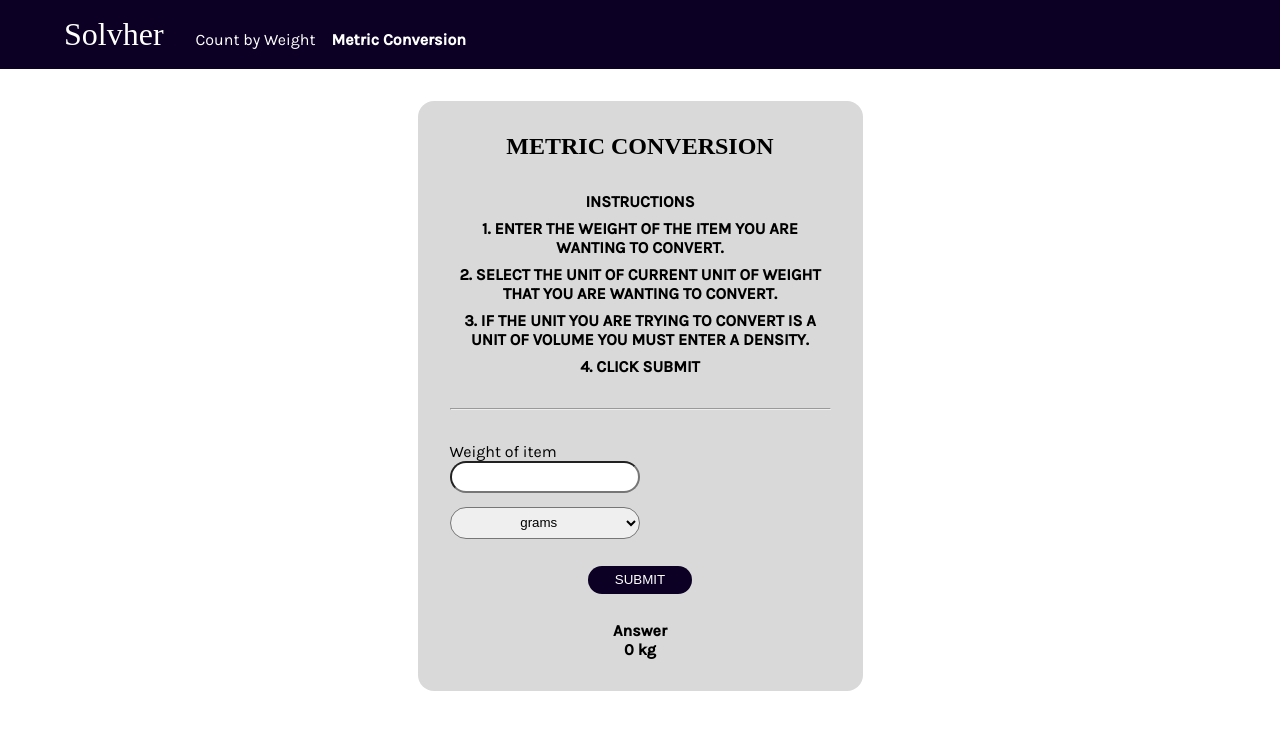
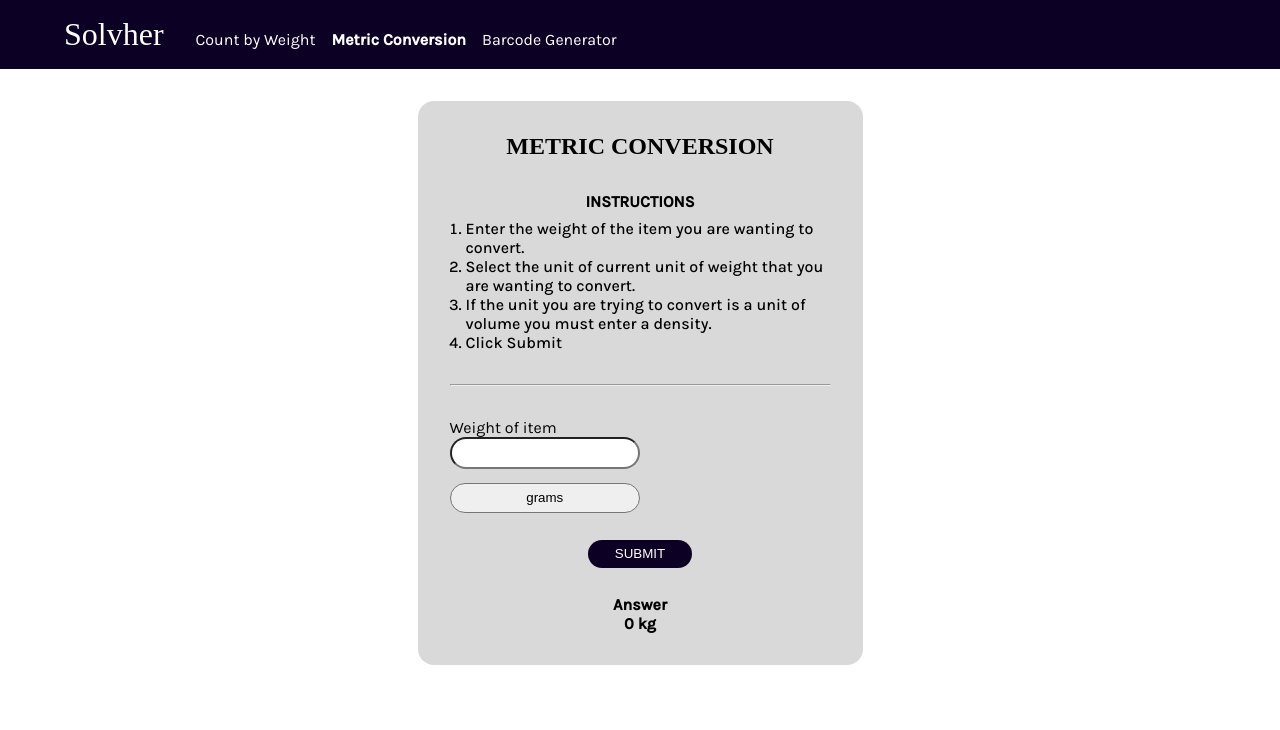
Before and after one commit to dangero1990/Solvher, a React (Create React App) app: page /metric-conversion in a window 1280 px wide. Shown: the top 730 px of the page. Built offline with nearby package versions, Linux system fonts and the light colour scheme; a web font is replaced by a local one.

Commit message:
added barcode generator

```diff
--- a/package.json
+++ b/package.json
@@ -9,6 +9,7 @@
     "@testing-library/jest-dom": "^5.17.0",
     "@testing-library/react": "^13.4.0",
     "@testing-library/user-event": "^13.5.0",
+    "jsbarcode": "^3.11.6",
     "react": "^18.2.0",
     "react-dom": "^18.2.0",
     "react-router-dom": "^6.15.0",
--- a/src/App.css
+++ b/src/App.css
@@ -60,6 +60,10 @@ header h1 {
   border-radius: 16px;
 }
 
+.title {
+  margin-bottom: 1em;
+}
+
 .card form {
   margin-top: 2em;
   display: grid;
@@ -84,6 +88,7 @@ header h1 {
 
 hr {
   color: var(--primary-color);
+  margin-bottom: 2em;
 }
 
 #advanced {
@@ -101,6 +106,7 @@ select {
   text-align: center;
   border-radius: 16px;
   margin-bottom: 1em;
+  appearance: none;
 }
 
 input::-webkit-outer-spin-button,
@@ -139,6 +145,13 @@ i {
   margin-bottom: 1em;
 }
 
+.card svg {
+  display: block;
+  margin-left: auto;
+  margin-right: auto;
+  margin-bottom: 1em;
+}
+
 @media (width < 600px) {
   #hamburger {
     display: block;
--- a/src/App.js
+++ b/src/App.js
@@ -1,6 +1,7 @@
 import './App.css';
 import MetricConversion from './components/MetricConversion';
 import CountWeight from './components/CountWeight';
+import Barcode from './components/Barcode';
 import Navbar from './components/Navbar';
 import { Route, Routes } from 'react-router-dom';
 
@@ -18,6 +19,10 @@ function App() {
             path='/metric-conversion'
             element={<MetricConversion />}
           />
+          <Route
+            path='/barcode'
+            element={<Barcode />}
+          />
         </Routes>
       </main>
     </>
--- /dev/null
+++ b/src/components/Barcode.js
@@ -0,0 +1,29 @@
+import Card from '../shared/Card';
+import { useState, useEffect } from 'react';
+import JsBarcode from 'jsbarcode';
+
+export default function Barcode() {
+  const [barcodeText, setBarcodeText] = useState('sample');
+
+  useEffect(() => {
+    barcodeText.trim() !== '' ? JsBarcode('#barcode', barcodeText) : JsBarcode('#barcode', 'sample');
+  }, [barcodeText]);
+
+  return (
+    <Card title='Barcode Generator'>
+      <div className='instructions'>
+        <p>Instructions</p>
+        <ol>
+          <li>Type in the name of the barcode you'd like to scan into the text field below</li>
+        </ol>
+      </div>
+      <hr />
+      <svg id='barcode'></svg>
+      <p>1. Enter barcode name here</p>
+      <input
+        type='text'
+        onChange={(e) => setBarcodeText(e.target.value.toUpperCase())}
+      />
+    </Card>
+  );
+}
--- a/src/components/MetricConversion.js
+++ b/src/components/MetricConversion.js
@@ -63,10 +63,12 @@ function MetricConversion() {
     <Card title='Metric Conversion'>
       <div className='instructions'>
         <p>Instructions</p>
-        <p>1. Enter the weight of the item you are wanting to convert.</p>
-        <p>2. Select the unit of current unit of weight that you are wanting to convert.</p>
-        <p>3. If the unit you are trying to convert is a unit of volume you must enter a density.</p>
-        <p>4. Click Submit</p>
+        <ol>
+          <li>Enter the weight of the item you are wanting to convert.</li>
+          <li>Select the unit of current unit of weight that you are wanting to convert.</li>
+          <li>If the unit you are trying to convert is a unit of volume you must enter a density.</li>
+          <li>Click Submit</li>
+        </ol>
       </div>
       <hr />
       <form onSubmit={solve}>
--- a/src/components/Navbar.js
+++ b/src/components/Navbar.js
@@ -55,6 +55,12 @@ function Navbar() {
             >
               Metric Conversion
             </CustomLink>
+            <CustomLink
+              to='/barcode'
+              onClick={handleSelect}
+            >
+              Barcode Generator
+            </CustomLink>
           </ul>
         </nav>
       </div>
--- a/src/shared/Card.js
+++ b/src/shared/Card.js
@@ -1,7 +1,10 @@
 function Card({ title, children, ...props }) {
   return (
-    <div {...props} className='card'>
-      <h2>{title}</h2>
+    <div
+      {...props}
+      className='card'
+    >
+      <h2 className='title'>{title}</h2>
       {children}
     </div>
   );
```
Also changed, not shown: 1 other file (tests, documents, lock files or other folders).
